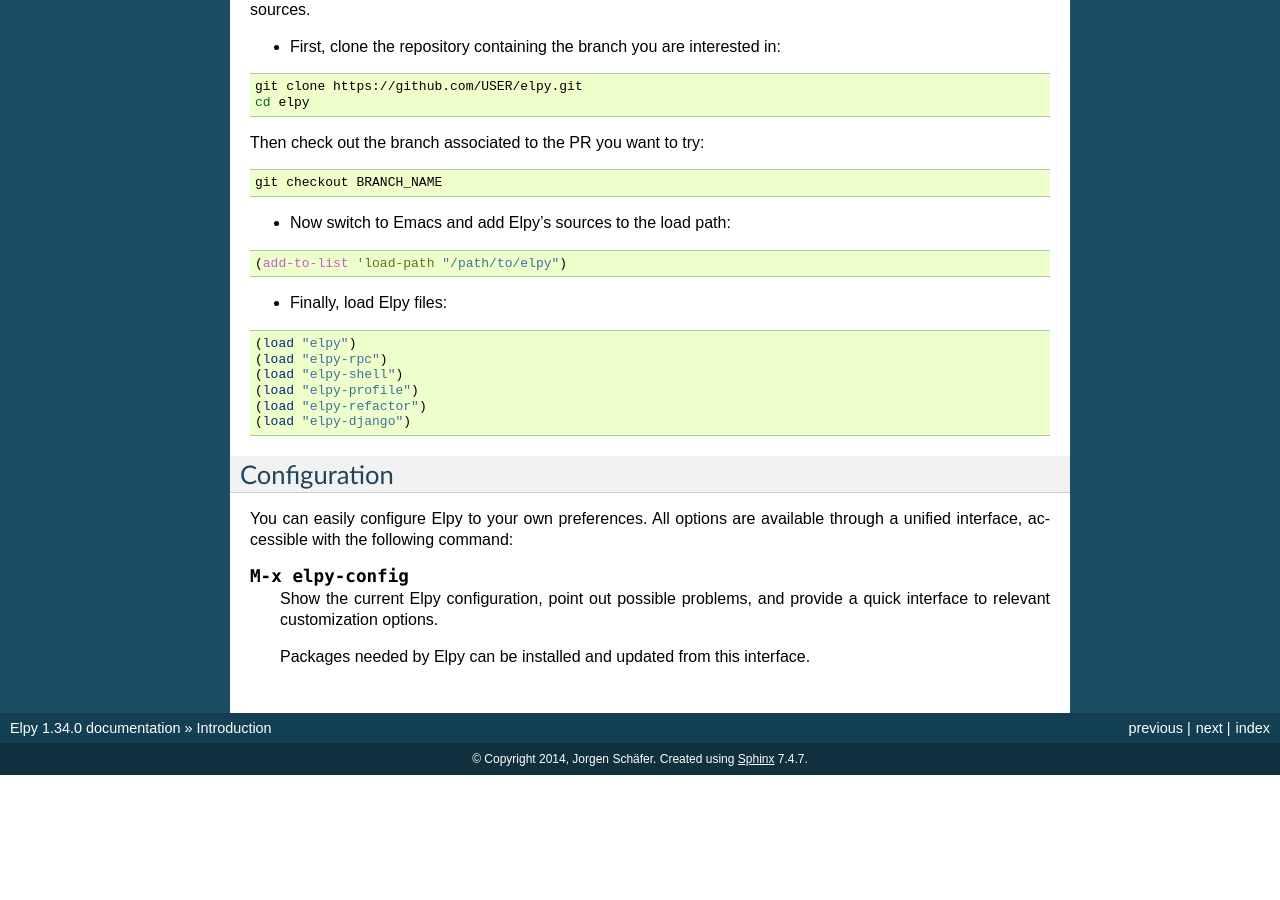
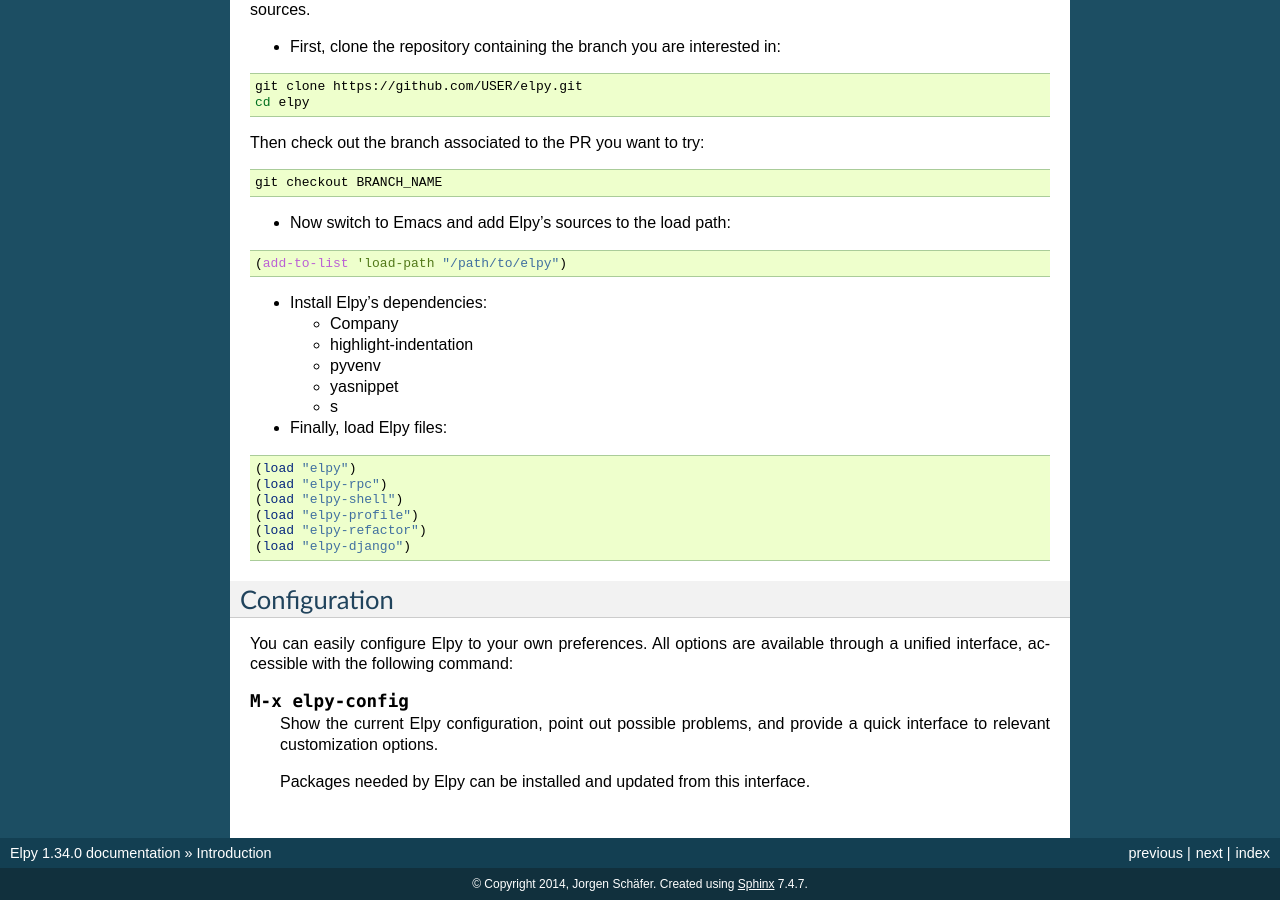
Before and after one commit to jorgenschaefer/elpy, a Sphinx documentation site: the page built from docs/introduction.rst, in a window 1280 px wide and 900 px high, scrolled down 1532 px. Built offline with Sphinx 7.4.7, drawn with Linux system fonts in a browser that asks for light colours; before the commit the page ends 2307 px from its top, so only the background shows below that.

Commit message:
Add dependencies installation to manual installation

```diff
--- a/docs/introduction.rst
+++ b/docs/introduction.rst
@@ -129,6 +129,14 @@
 
    (add-to-list 'load-path "/path/to/elpy")
 
+- Install Elpy's dependencies:
+
+  - Company
+  - highlight-indentation
+  - pyvenv
+  - yasnippet
+  - s
+
 - Finally, load Elpy files:
 
 .. code-block:: elisp
```
